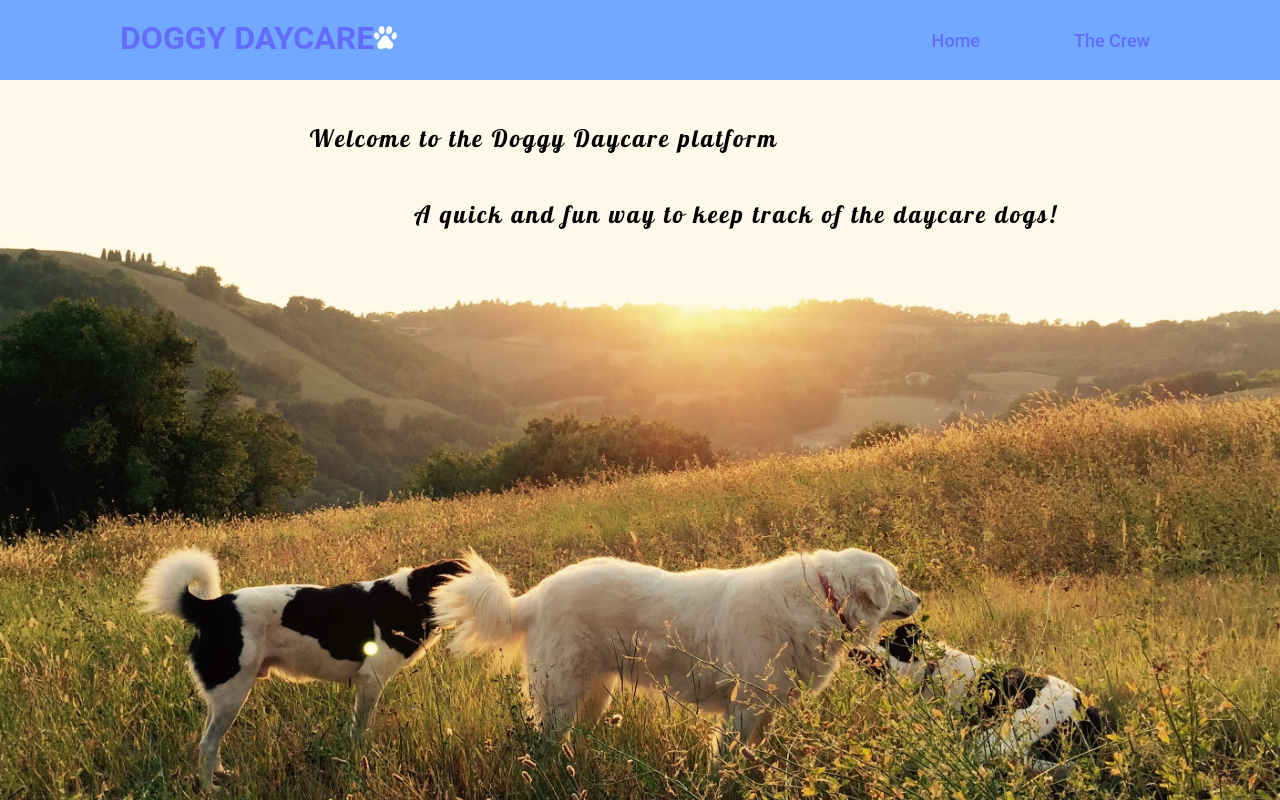
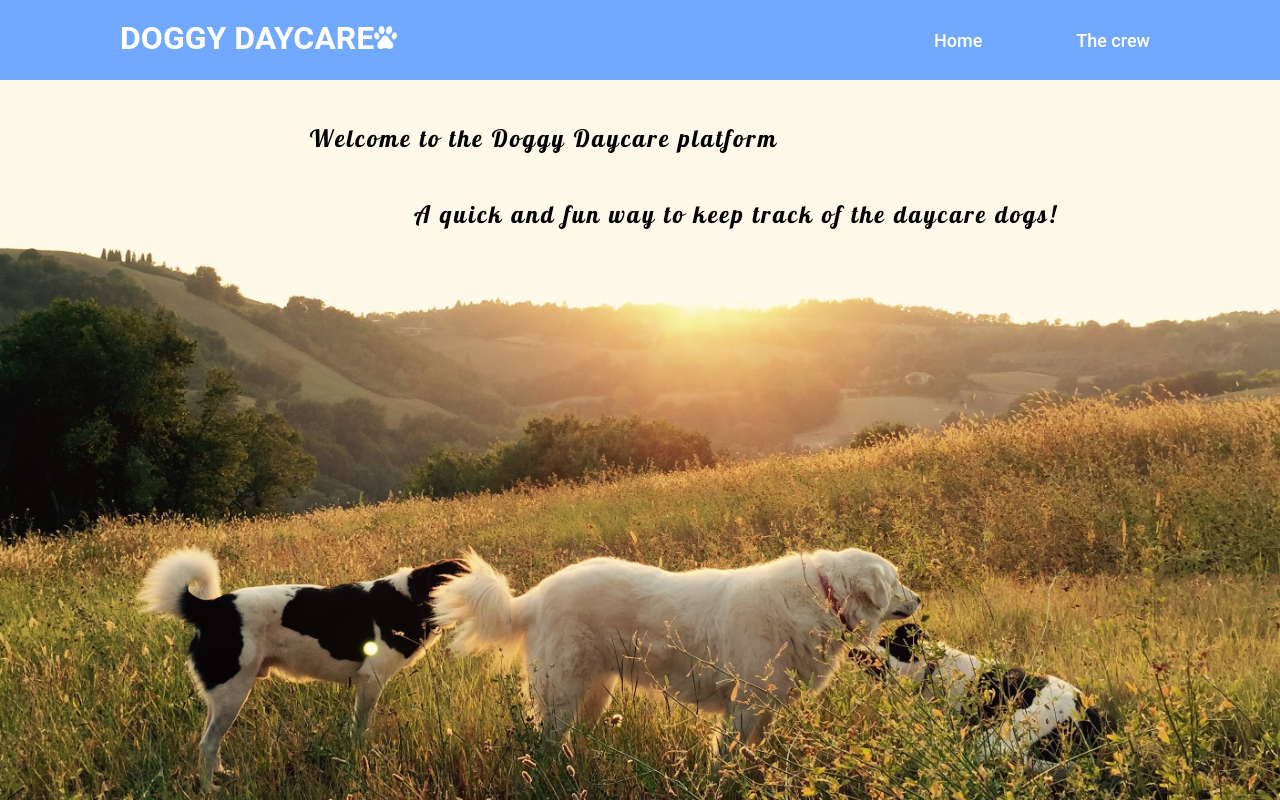
Before and after one commit to Juandr0/DoggyDaycare, a React (Vite) app: page /dogs/1 in a window 1280 px wide. Built offline with nearby package versions, Linux system fonts and the light colour scheme.

Commit message:
changed link settings for colors, added state variable that checks if apiFetch is done

```diff
--- a/src/ComponentScreens/CSS/catalogue.css
+++ b/src/ComponentScreens/CSS/catalogue.css
@@ -14,7 +14,6 @@
 
 /* Style each item in the grid */
 .dogCard {
-
   color:rgb(0, 0, 0);
   border: 2px solid rgba(61, 163, 231, 0.021);
   display: flex;
--- a/src/ComponentScreens/Catalogue.jsx
+++ b/src/ComponentScreens/Catalogue.jsx
@@ -5,8 +5,22 @@ import Apifetch from '../Components/Apifetch';
 
 
 const Catalogue = () => {
+
+    const [loading, setLoading] = useState(false);
+
     const dogs = Apifetch();
 
+    useEffect(() => {
+        if (dogs.length) {
+            setLoading(false)
+        }
+    }, [dogs]);
+
+    if (loading){
+        return (
+            <h1>Loading..</h1>
+        )
+    } else {
         return (
             <div className='dogCard_firstContainer'>
                 <div className='dogImage_container'>
@@ -21,6 +35,8 @@ const Catalogue = () => {
                 </div>
             </div>
         );
+    }
+
 
 
 
--- a/src/Components/Apifetch.jsx
+++ b/src/Components/Apifetch.jsx
@@ -8,7 +8,7 @@ const Apifetch = () => {
         const fetchData = async () => {
             const response = await fetch(apiUrl);
             const data = await response.json();
-            setDogs(data);
+            setDogs(data.record);
             localStorage.setItem('dogs', JSON.stringify(data.record));
         };
 
@@ -16,18 +16,13 @@ const Apifetch = () => {
         if (cachedDogs) {
             console.log('Dogs are cached!')
             setDogs(JSON.parse(cachedDogs));
-
         } else {
             console.log('No doggos cached, Fetching!');
             fetchData();
         }
     }, []);
 
-
-    return(
-        dogs
-    )
+    return dogs;
 }
 
-
 export default Apifetch;
--- a/src/Components/Navbar.jsx
+++ b/src/Components/Navbar.jsx
@@ -44,11 +44,17 @@ const Navbar = (props) => {
 
                 <ul className={togglerState}>
                     <li className="nav_items">
-                        <Link to="/" onClick={() => { setToggleIcon('nav_toggler'); setTogglerState("nav_menu"); }}>Home</Link>
+
+                        <Link to="/" onClick={() => { setToggleIcon('nav_toggler'); setTogglerState("nav_menu"); }}>
+                        <span>Home</span>
+                        </Link>
                     </li>
 
                     <li className="nav_items">
-                        <Link to="/dogs" onClick={() => { setToggleIcon('nav_toggler'); setTogglerState("nav_menu"); }}>The Crew</Link>
+
+                        <Link to="/dogs" onClick={() => { setToggleIcon('nav_toggler'); setTogglerState("nav_menu"); }}>
+                        <span>The crew</span>
+                        </Link>
                     </li>
                 </ul>
 
--- a/src/Components/navbar.css
+++ b/src/Components/navbar.css
@@ -6,7 +6,6 @@ box-sizing: border-box;
 }
 
 body {
-    color:white;
     font-family: 'Roboto';
 }
 
@@ -49,6 +48,9 @@ a:visited {
     margin: 0px auto;
 }
 
+.nav_items span {
+    color:white;
+}
 .nav_items{
     padding-right: 30px;
     font-size: large;
@@ -61,7 +63,7 @@ a:visited {
 }
 
 .nav_brandname{
-
+    color: white;
     text-transform: uppercase;
     font-weight: bold;
     position: absolute;
```
Lines whose indentation alone changed are shown as unchanged.
